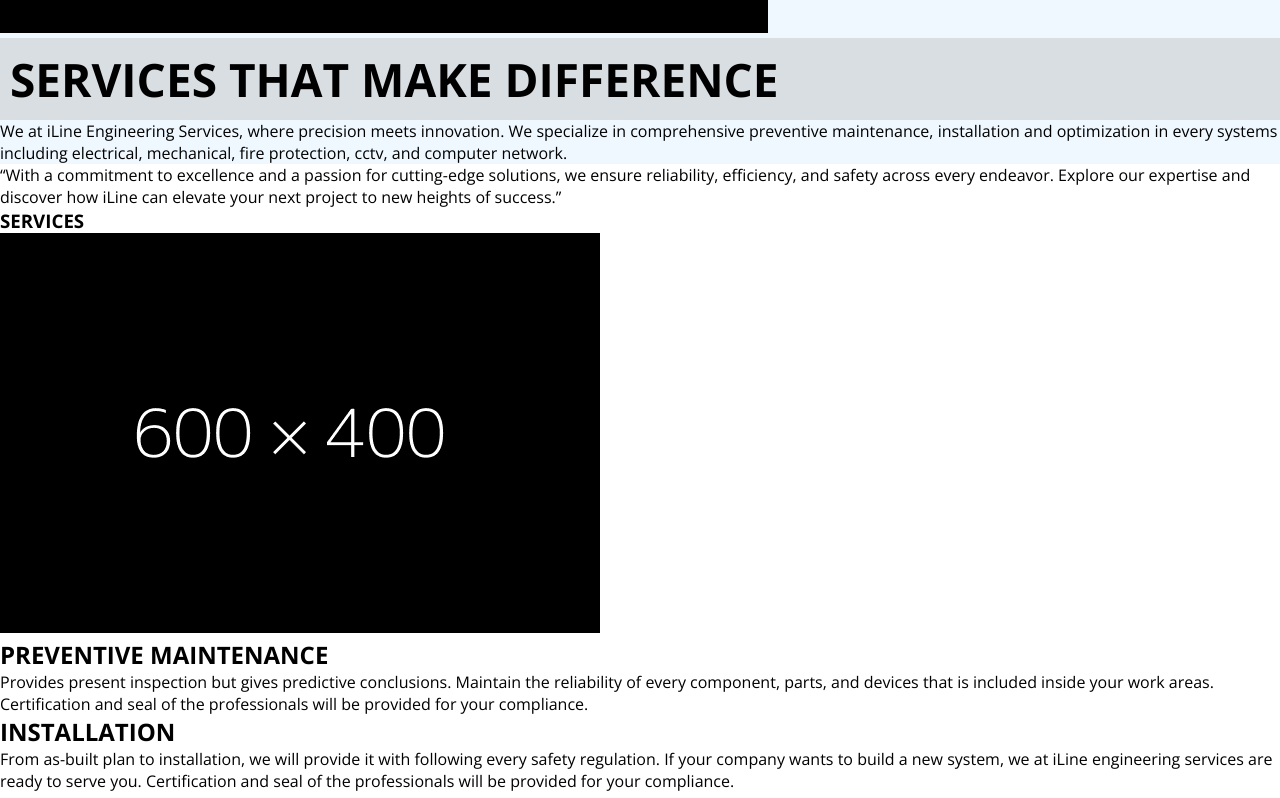
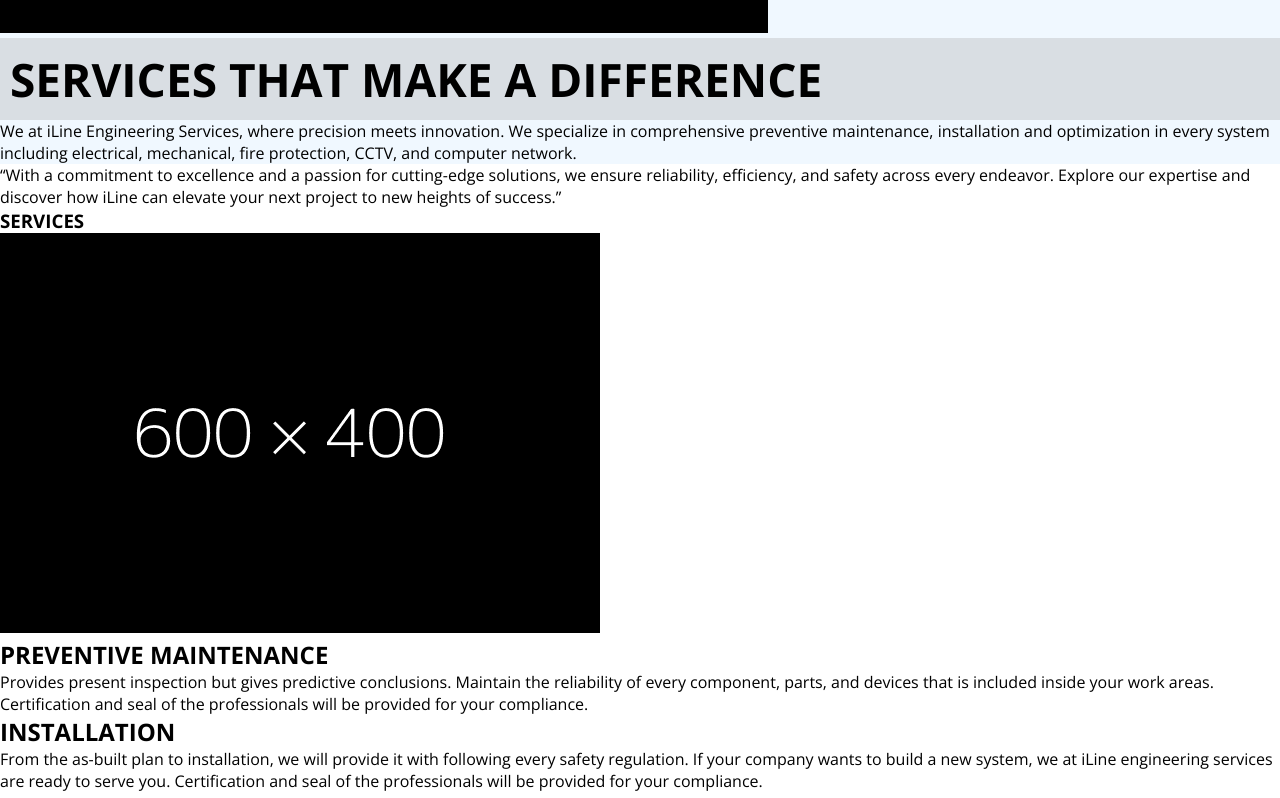
Before and after one commit to iline-engineering/Home, a website built with Vite: page index.html in a window 1280 px wide. Shown: the part 3320-4118 px from the top of the page. Built offline with nearby package versions, Linux system fonts and the light colour scheme.

Commit message:
Update index.html

```diff
--- a/index.html
+++ b/index.html
@@ -38,9 +38,9 @@
             src="./images/400x400.png"
             alt="construction image"
           />
-          <h1>SERVICES THAT MAKE DIFFERENCE</h1>
+          <h1>SERVICES THAT MAKE A DIFFERENCE</h1>
           <p>
-            We at iLine Engineering Services, where precision meets innovation. We specialize in comprehensive preventive maintenance, installation and optimization in every systems including electrical, mechanical, fire protection, cctv, and computer network.
+            We at iLine Engineering Services, where precision meets innovation. We specialize in comprehensive preventive maintenance, installation and optimization in every system including electrical, mechanical, fire protection, CCTV, and computer network.
           </p>
         </section>
       </article>
@@ -63,7 +63,7 @@
             INSTALLATION
           </h2>
           <p>
-            From as-built plan to installation, we will provide it with following every safety regulation. If your company wants to build a new system, we at iLine engineering services are ready to serve you. Certification and seal of the professionals will be provided for your compliance.
+            From the as-built plan to installation, we will provide it with following every safety regulation. If your company wants to build a new system, we at iLine engineering services are ready to serve you. Certification and seal of the professionals will be provided for your compliance.
           </p>
           <h2>
             TROUBLESHOOTING AND OPTIMIZATION
@@ -86,8 +86,7 @@
           <h1>OUR GOAL</h1>
           <img src="./images/600x400.png" alt="mission image" />
           <h2>
-            At iLine, our goal is to excel in delivering exceptional
-            engineering service that have continious improvement of quality outcomes.
+            At iLine, our goal is to excel in delivering exceptional engineering service that has continuous improvement of quality outcomes.
           </h2>
           <p>
             We strive to achieve excellence in every project through meticulous
```
